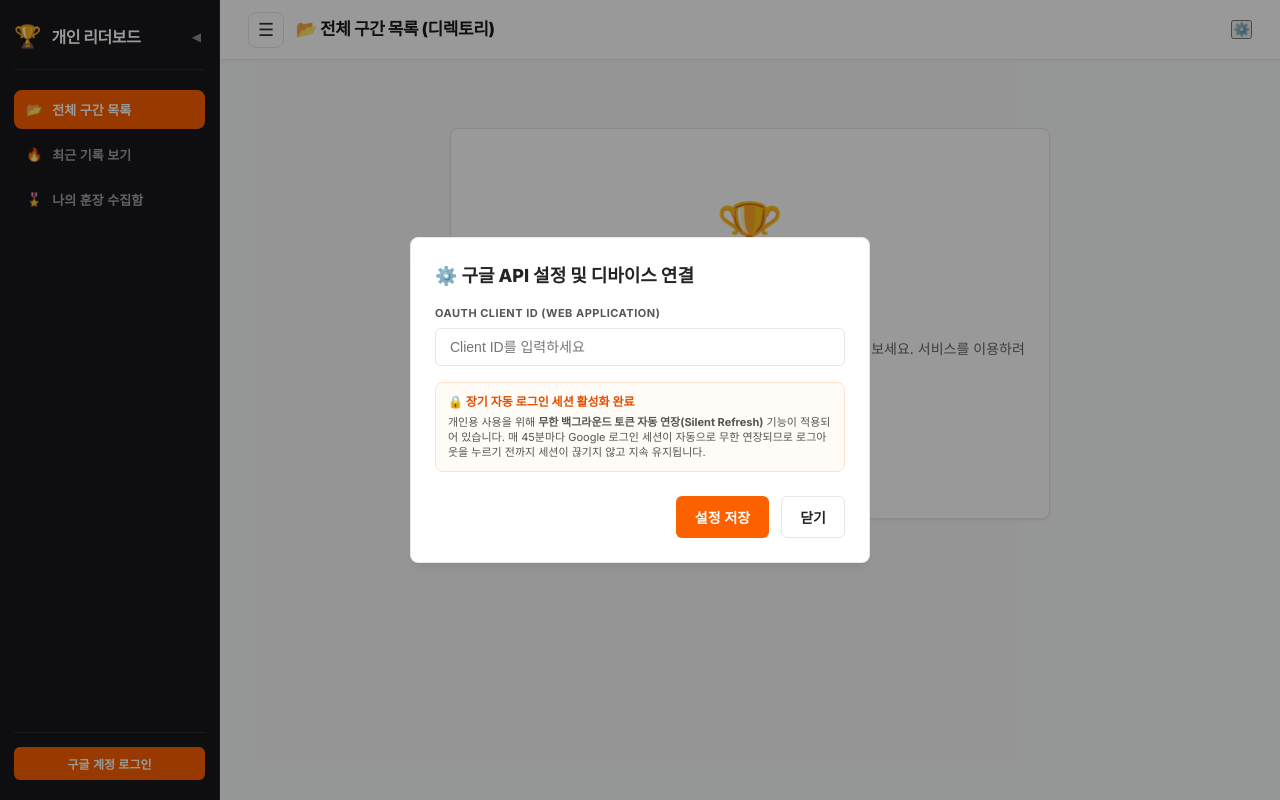
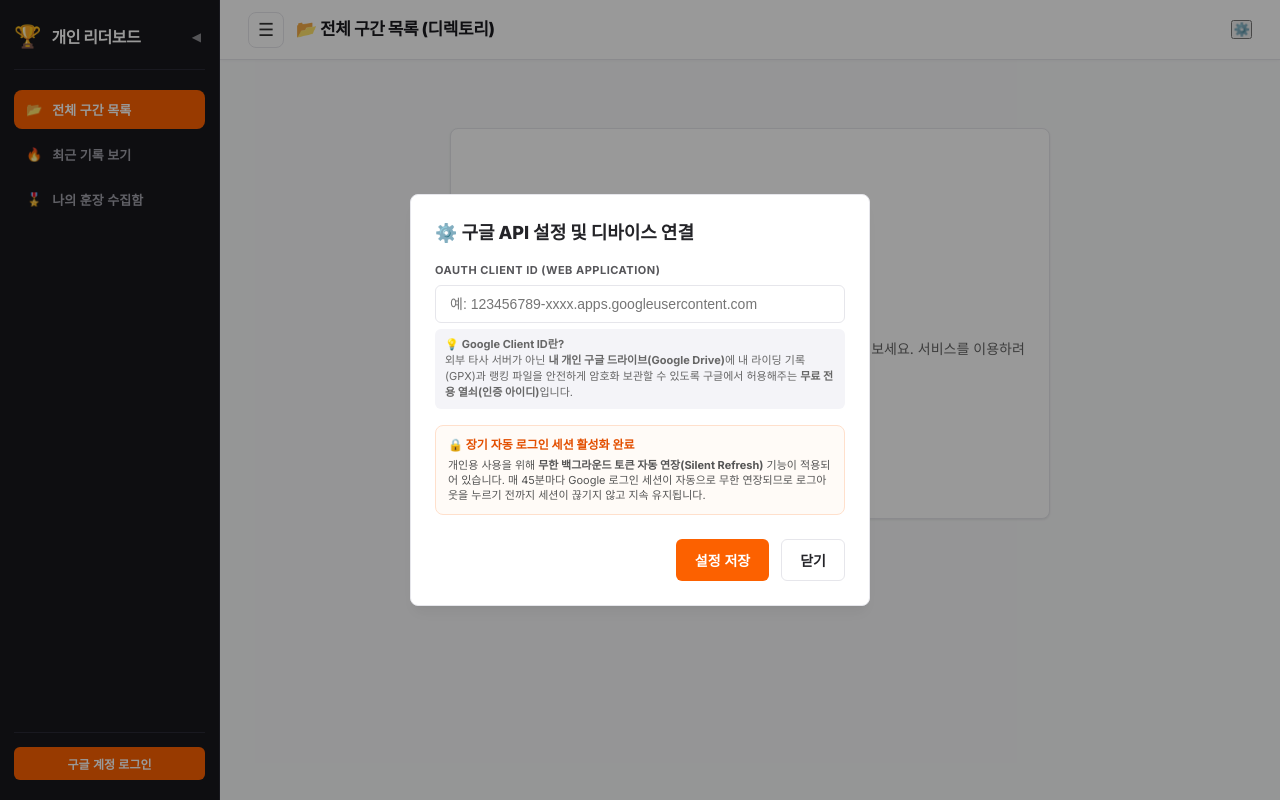
Before and after one commit to dezpim/pr, a React (Vite) app: page / in a window 1280 px wide. Built offline with nearby package versions, Linux system fonts and the light colour scheme.

Commit message:
docs: add friendly inline explanation box for Google OAuth Client ID in Settings Modal

```diff
--- a/src/App.tsx
+++ b/src/App.tsx
@@ -1483,10 +1483,14 @@ export default function App() {
                 <label>OAuth Client ID (Web Application)</label>
                 <input
                   type="text"
-                  placeholder="Client ID를 입력하세요"
+                  placeholder="예: 123456789-xxxx.apps.googleusercontent.com"
                   value={tempClientId}
                   onChange={(e) => setTempClientId(e.target.value)}
                 />
+                <div style={{ fontSize: "11px", color: "#666", marginTop: "6px", lineHeight: "1.45", background: "#F4F4F8", padding: "8px 10px", borderRadius: "6px" }}>
+                  💡 <strong>Google Client ID란?</strong><br />
+                  외부 타사 서버가 아닌 <strong>내 개인 구글 드라이브(Google Drive)</strong>에 내 라이딩 기록(GPX)과 랭킹 파일을 안전하게 암호화 보관할 수 있도록 구글에서 허용해주는 <strong>무료 전용 열쇠(인증 아이디)</strong>입니다.
+                </div>
               </div>
 
               {/* Long-Lived Session Persistence Explanation */}
```
